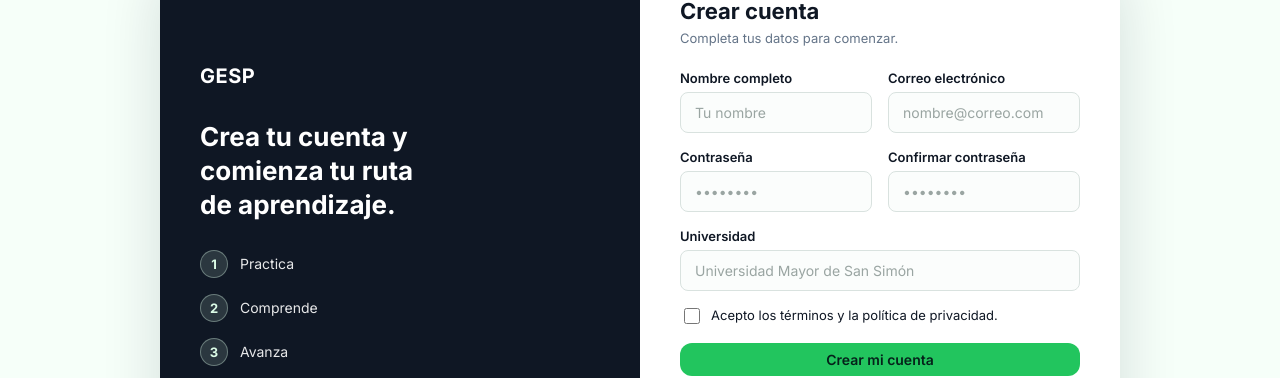
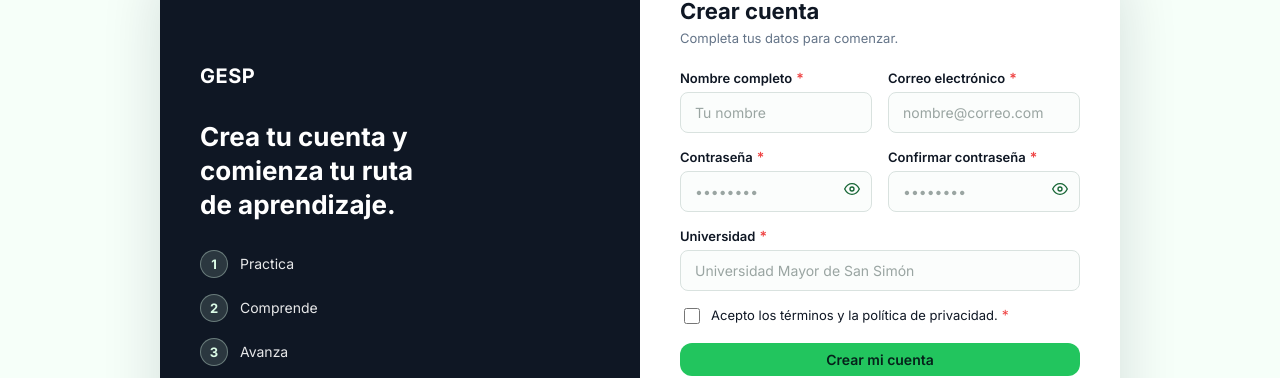
Before and after one commit to Dayana200505/GESP_IHC, a React (Vite) app in the folder gesp/: page /register in a window 1280 px wide. Shown: the part 249-627 px from the top of the page. Built offline with nearby package versions, Linux system fonts and the light colour scheme.

Commit message:
feat: enhance form fields with required indicators and password visibility toggle

```diff
--- a/gesp/src/pages/Home.css
+++ b/gesp/src/pages/Home.css
@@ -340,12 +340,14 @@
 
 .btn-clear {
   background: #ffffff;
-  border: 1px solid #9ca3af;
+  border: 2px solid #6b7280;
   color: var(--navy);
+  box-shadow: 0 1px 2px rgba(15, 23, 42, 0.08);
 }
 
 .btn-clear:hover:not(:disabled) {
   background: #f3f4f6;
+  border-color: var(--navy);
 }
 
 .btn-clear:disabled {
--- a/gesp/src/pages/Login.css
+++ b/gesp/src/pages/Login.css
@@ -151,6 +151,46 @@
   font-size: 13px;
   font-weight: 600;
   color: var(--navy);
+}
+
+.field-label-text {
+  display: inline-flex;
+  align-items: center;
+  gap: 4px;
+}
+
+.required-mark {
+  color: #ef4444;
+  font-size: 14px;
+  line-height: 1;
+}
+
+.password-input-wrap {
+  position: relative;
+}
+
+.password-input-wrap input {
+  padding-right: 42px;
+}
+
+.password-toggle {
+  position: absolute;
+  top: 50%;
+  right: 8px;
+  transform: translateY(-50%);
+  border: none;
+  background: transparent;
+  color: var(--green-mid);
+  cursor: pointer;
+  font-size: 16px;
+  padding: 4px;
+  display: inline-flex;
+  align-items: center;
+  justify-content: center;
+}
+
+.password-toggle:hover {
+  color: var(--green);
 }
 
 .field input {
--- a/gesp/src/pages/Login.jsx
+++ b/gesp/src/pages/Login.jsx
@@ -1,4 +1,5 @@
 import React, { useState } from "react";
+import { FiEye, FiEyeOff } from "react-icons/fi";
 import { Link, useNavigate } from "react-router-dom";
 import "./Login.css";
 
@@ -27,6 +28,7 @@ function Login({ onLoginSuccess }) {
   const [errors, setErrors] = useState({});
   const [message, setMessage] = useState("");
   const [showVerified, setShowVerified] = useState(false);
+  const [showPassword, setShowPassword] = useState(false);
   const navigate = useNavigate();
 
   const handleChange = (event) => {
@@ -118,7 +120,10 @@ function Login({ onLoginSuccess }) {
 
             <form className="login-form" onSubmit={handleSubmit} noValidate>
               <label className={errors.email ? "field field-invalid" : "field"}>
-                <span>Correo electrónico</span>
+                <span className="field-label-text">
+                  Correo electrónico
+                  <span className="required-mark" aria-hidden="true">*</span>
+                </span>
                 <input
                   type="email"
                   name="email"
@@ -132,22 +137,40 @@ function Login({ onLoginSuccess }) {
 
               {mode === "login" && (
                 <label className={errors.password ? "field field-invalid" : "field"}>
-                  <span>Contraseña</span>
+                  <span className="field-label-text">
+                    Contraseña
+                    <span className="required-mark" aria-hidden="true">*</span>
+                  </span>
+                  <div className="password-input-wrap">
                     <input
-                    type="password"
+                      type={showPassword ? "text" : "password"}
                       name="password"
                       placeholder="••••••••"
                       value={values.password}
                       onChange={handleChange}
                       autoComplete="current-password"
                     />
+                    <button
+                      type="button"
+                      className="password-toggle"
+                      onClick={() => setShowPassword((prev) => !prev)}
+                      aria-label={showPassword ? "Ocultar contraseña" : "Mostrar contraseña"}
+                    >
+                      <span aria-hidden="true">
+                        {showPassword ? <FiEyeOff /> : <FiEye />}
+                      </span>
+                    </button>
+                  </div>
                   {errors.password && <small className="field-error">{errors.password}</small>}
                 </label>
               )}
 
               {mode === "verify" && (
                 <label className={errors.code ? "field field-invalid" : "field"}>
-                  <span>Código de verificación</span>
+                  <span className="field-label-text">
+                    Código de verificación
+                    <span className="required-mark" aria-hidden="true">*</span>
+                  </span>
                   <input
                     type="text"
                     name="code"
--- a/gesp/src/pages/Recursos.css
+++ b/gesp/src/pages/Recursos.css
@@ -181,6 +181,18 @@
   margin: 4px 0 6px;
 }
 
+.field-label-text {
+  display: inline-flex;
+  align-items: center;
+  gap: 4px;
+}
+
+.required-mark {
+  color: #ef4444;
+  font-size: 14px;
+  line-height: 1;
+}
+
 .text-input,
 .link-input input,
 select {
@@ -237,12 +249,14 @@ select:focus {
 
 .btn-secondary {
   background: #ffffff;
-  border: 1px solid var(--navy);
+  border: 2px solid var(--navy);
   color: var(--navy);
+  box-shadow: 0 1px 2px rgba(15, 23, 42, 0.08);
 }
 
 .btn-secondary:hover {
   background: #f4faf6;
+  border-color: var(--green-mid);
 }
 
 .btn-outline {
--- a/gesp/src/pages/Register.css
+++ b/gesp/src/pages/Register.css
@@ -145,8 +145,48 @@
   color: var(--navy);
 }
 
+.field-label-text {
+  display: inline-flex;
+  align-items: center;
+  gap: 4px;
+}
+
+.required-mark {
+  color: #ef4444;
+  font-size: 14px;
+  line-height: 1;
+}
+
 .field.full-width {
   grid-column: 1 / -1;
+}
+
+.password-input-wrap {
+  position: relative;
+}
+
+.password-input-wrap input {
+  padding-right: 42px;
+}
+
+.password-toggle {
+  position: absolute;
+  top: 50%;
+  right: 8px;
+  transform: translateY(-50%);
+  border: none;
+  background: transparent;
+  color: var(--green-mid);
+  cursor: pointer;
+  font-size: 16px;
+  padding: 4px;
+  display: inline-flex;
+  align-items: center;
+  justify-content: center;
+}
+
+.password-toggle:hover {
+  color: var(--green);
 }
 
 .field input {
--- a/gesp/src/pages/Register.jsx
+++ b/gesp/src/pages/Register.jsx
@@ -1,4 +1,5 @@
 import React, { useState } from "react";
+import { FiEye, FiEyeOff } from "react-icons/fi";
 import { useNavigate, Link } from "react-router-dom";
 import "./Register.css";
 
@@ -49,6 +50,8 @@ function validate(values) {
 function Register({ onRegisterSuccess }) {
   const [values, setValues] = useState(initialValues);
   const [errors, setErrors] = useState({});
+  const [showPassword, setShowPassword] = useState(false);
+  const [showConfirmPassword, setShowConfirmPassword] = useState(false);
   const navigate = useNavigate();
 
   const handleChange = (event) => {
@@ -113,7 +116,10 @@ function Register({ onRegisterSuccess }) {
             <form className="register-form" onSubmit={handleSubmit} noValidate>
               <div className="form-row">
                 <label className={fieldClass("name")}>
-                  <span>Nombre completo</span>
+                  <span className="field-label-text">
+                    Nombre completo
+                    <span className="required-mark" aria-hidden="true">*</span>
+                  </span>
                   <input
                     name="name"
                     type="text"
@@ -126,7 +132,10 @@ function Register({ onRegisterSuccess }) {
                 </label>
 
                 <label className={fieldClass("email")}>
-                  <span>Correo electrónico</span>
+                  <span className="field-label-text">
+                    Correo electrónico
+                    <span className="required-mark" aria-hidden="true">*</span>
+                  </span>
                   <input
                     name="email"
                     type="email"
@@ -141,28 +150,58 @@ function Register({ onRegisterSuccess }) {
 
               <div className="form-row">
                 <label className={fieldClass("password")}>
-                  <span>Contraseña</span>
+                  <span className="field-label-text">
+                    Contraseña
+                    <span className="required-mark" aria-hidden="true">*</span>
+                  </span>
+                  <div className="password-input-wrap">
                     <input
                       name="password"
-                    type="password"
+                      type={showPassword ? "text" : "password"}
                       value={values.password}
                       onChange={handleChange}
                       placeholder="••••••••"
                       autoComplete="new-password"
                     />
+                    <button
+                      type="button"
+                      className="password-toggle"
+                      onClick={() => setShowPassword((prev) => !prev)}
+                      aria-label={showPassword ? "Ocultar contraseña" : "Mostrar contraseña"}
+                    >
+                      <span aria-hidden="true">
+                        {showPassword ? <FiEyeOff /> : <FiEye />}
+                      </span>
+                    </button>
+                  </div>
                   {errors.password && <small className="field-error">{errors.password}</small>}
                 </label>
 
                 <label className={fieldClass("confirmPassword")}>
-                  <span>Confirmar contraseña</span>
+                  <span className="field-label-text">
+                    Confirmar contraseña
+                    <span className="required-mark" aria-hidden="true">*</span>
+                  </span>
+                  <div className="password-input-wrap">
                     <input
                       name="confirmPassword"
-                    type="password"
+                      type={showConfirmPassword ? "text" : "password"}
                       value={values.confirmPassword}
                       onChange={handleChange}
                       placeholder="••••••••"
                       autoComplete="new-password"
                     />
+                    <button
+                      type="button"
+                      className="password-toggle"
+                      onClick={() => setShowConfirmPassword((prev) => !prev)}
+                      aria-label={showConfirmPassword ? "Ocultar contraseña" : "Mostrar contraseña"}
+                    >
+                      <span aria-hidden="true">
+                        {showConfirmPassword ? <FiEyeOff /> : <FiEye />}
+                      </span>
+                    </button>
+                  </div>
                   {errors.confirmPassword && (
                     <small className="field-error">{errors.confirmPassword}</small>
                   )}
@@ -170,7 +209,10 @@ function Register({ onRegisterSuccess }) {
               </div>
 
               <label className={`${fieldClass("university")} full-width`}>
-                <span>Universidad</span>
+                <span className="field-label-text">
+                  Universidad
+                  <span className="required-mark" aria-hidden="true">*</span>
+                </span>
                 <input
                   name="university"
                   type="text"
@@ -189,7 +231,10 @@ function Register({ onRegisterSuccess }) {
                     checked={values.acceptTerms}
                     onChange={handleChange}
                   />
-                  <span>Acepto los términos y la política de privacidad.</span>
+                  <span className="field-label-text">
+                    Acepto los términos y la política de privacidad.
+                    <span className="required-mark" aria-hidden="true">*</span>
+                  </span>
                 </label>
                 {errors.acceptTerms && <small className="field-error">{errors.acceptTerms}</small>}
               </div>
```
Also changed, not shown: gesp/src/pages/Recursos.jsx (+18 -3 lines). Lines whose indentation alone changed are shown as unchanged.
